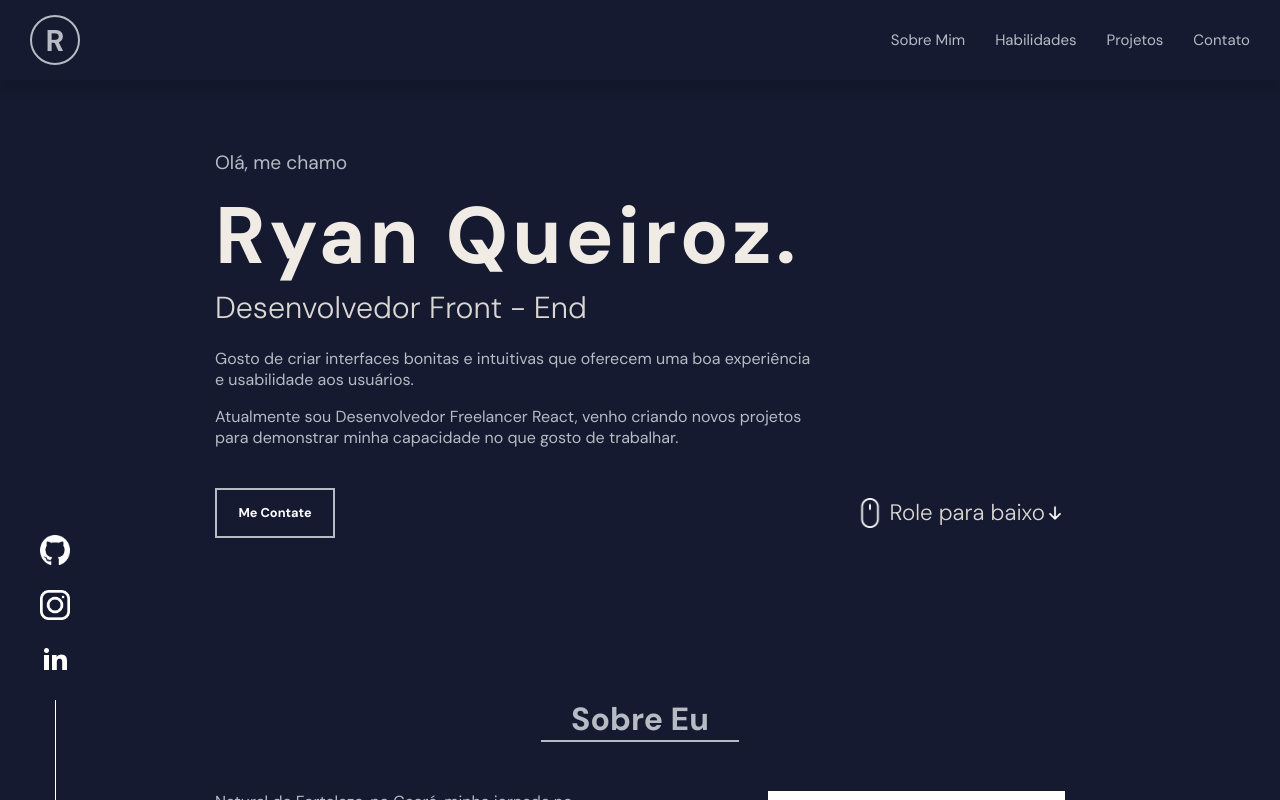
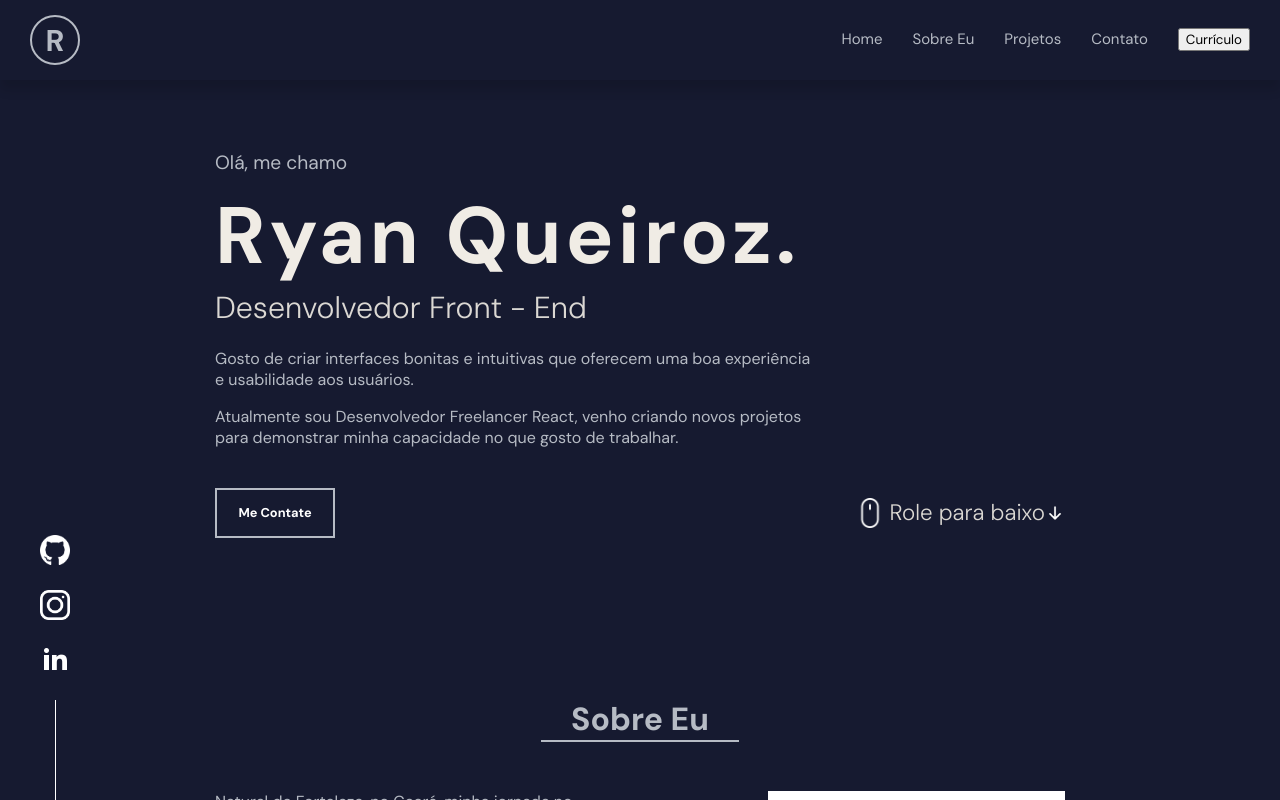
Before and after one commit to ryiianqueiroz/portfolio-1.0, a React (Create React App) app: page / in a window 1280 px wide. Shown: the top 800 px of the page. Built offline with nearby package versions, Linux system fonts and the light colour scheme.

Commit message:
scroll animation

```diff
--- a/src/components/Footer/Footer.css
+++ b/src/components/Footer/Footer.css
@@ -8,8 +8,8 @@ footer {
   display: flex;
   flex-direction: column;
   text-align: center;
-  margin-top: 100px;
-  padding-bottom: 50px;
+  margin-top: 170px;
+  padding-bottom: 90px;
 }
 footer .contacts-img {
   display: none;
--- a/src/components/Footer/Footer.scss
+++ b/src/components/Footer/Footer.scss
@@ -8,8 +8,8 @@ footer{
     display: flex;
     flex-direction: column;
     text-align: center;
-    margin-top: 100px;
-    padding-bottom: 50px;
+    margin-top: 170px;
+    padding-bottom: 90px;
 
     .contacts-img{
         display: none;
--- a/src/components/Nav/Nav.css
+++ b/src/components/Nav/Nav.css
@@ -38,6 +38,27 @@ nav ul li {
   font-size: 15px;
   cursor: pointer;
   font-family: "DM Sans", sans-serif;
+  display: inline-block;
+  color: rgb(182, 187, 196);
+  transition: 0.3s ease-in-out;
+}
+nav ul li::after {
+  content: "";
+  display: block;
+  width: 0;
+  height: 2px;
+  background: #FFF;
+  transition: width 0.3s;
+  margin-right: 0;
+  margin-left: auto;
+}
+nav ul li:hover {
+  color: white;
+}
+nav ul li:hover::after {
+  width: 100%;
+  margin-right: auto;
+  margin-left: 0;
 }
 
 /*# sourceMappingURL=Nav.css.map */
--- a/src/components/Nav/Nav.js
+++ b/src/components/Nav/Nav.js
@@ -1,6 +1,14 @@
 import "./Nav.css"
 
 function Nav() {
+
+  const scrollToBottom = (quant) => {
+      window.scrollTo({
+        top: quant,
+        behavior: 'smooth'
+      })
+    }
+
     return (
       <nav>
         <div className="r-flex">
@@ -8,10 +16,11 @@ function Nav() {
         </div>
 
         <ul>
-          <li>Sobre Mim</li>
-          <li>Habilidades</li>
-          <li>Projetos</li>
-          <li>Contato</li>
+          <li onClick={() => scrollToBottom(0)}>Home</li>
+          <li onClick={() => scrollToBottom(570)}>Sobre Eu</li>
+          <li onClick={() => scrollToBottom(1100)}>Projetos</li>
+          <li onClick={() => scrollToBottom(4000)}>Contato</li>
+          <li><button>Currículo</button></li>
         </ul>
 
       </nav>
--- a/src/components/Nav/Nav.scss
+++ b/src/components/Nav/Nav.scss
@@ -40,6 +40,30 @@ nav{
             font-size: 15px;
             cursor: pointer;
             font-family: "DM Sans", sans-serif;
+            display: inline-block;
+            color: rgb(182, 187, 196);
+            transition: 0.3s ease-in-out;
+
+            &::after {
+                content: '';
+                display: block;
+                width: 0;
+                height: 2px;
+                background: #FFF;
+                transition: width .3s;
+                margin-right: 0;
+                margin-left: auto;
+            }
+
+            &:hover{
+                color: white;
+            }
+
+            &:hover::after {
+                width: 100%;
+                margin-right: auto;
+                margin-left: 0;
+            }
         }
     }
 }
```
Also changed, not shown: 1 other file (tests, documents, lock files or other folders).
